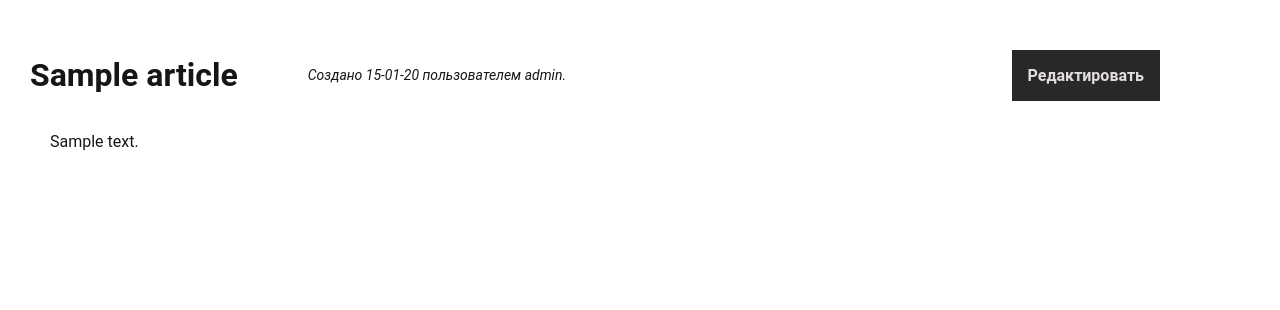
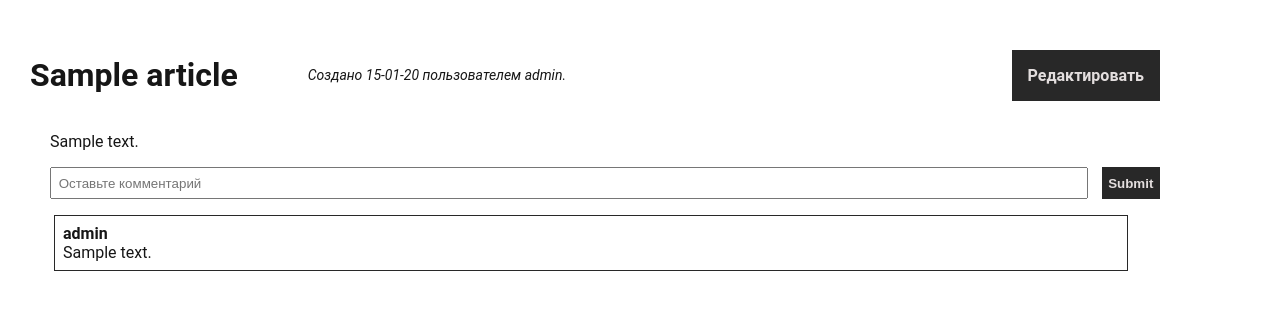
Before and after one commit to NipisAlqizam/simple_flask_blog, a Flask app: page /article/1 in a window 1280 px wide. Shown: the part 51-361 px from the top of the page. Run offline with Flask 2, Linux system fonts and the light colour scheme; the visitor is signed in with stand-in values (Sample User, id 1); data comes from the database, SQL or seed files in the repository; tables that the repository leaves empty hold one stand-in row (values such as "Sample post").

Commit message:
Added front-end comments part.

```diff
--- a/app.py
+++ b/app.py
@@ -123,12 +123,16 @@ def article(id):
     if article == None:
         abort(404)
     created_date = article.created.strftime('%d-%m-%y')
-    return render_template('article.html', title=article.title, text=db.markdown_to_html(article.text), date=created_date, author=article.author.username, id=article.id)
+    print(session.get('username'))
+    comments = db.get_comments(id)
+    no_comments = len(comments) == 0
+    return render_template('article.html', title=article.title, text=db.markdown_to_html(article.text),
+    date=created_date, author=article.author.username, id=article.id, comments=comments, no_comments=no_comments)
 
 
 @app.route('/comment/<id>', methods=['POST'])
 def comment(id):
-    db.create_comment(session['username'],id,request.form['comment'])
+    db.create_comment(session['username'], id, request.form['comment'])
     return redirect(url_for('article', id=id))
 
 
--- /dev/null
+++ b/static/comments.css
@@ -0,0 +1,33 @@
+.comments form {
+    width: auto;
+    display: flex;
+    margin-bottom: 1em;
+  }
+  .comments form input {
+    padding: 0.5em;
+  }
+  .comments input[type="text"] {
+    flex-grow: 1;
+    margin-right: 1em;
+  }
+  .comments input[type="submit"] {
+    background: #282828;
+    border: none;
+    color: #e3dede;
+    font-weight: bold;
+    cursor: pointer;
+  }
+  .comments input[type="submit"]:hover {
+    color: #282828;
+    background: #e3dede;
+  }
+  .comment {
+    margin-left: 0.25em;
+    margin-right: 2em;
+    border: 1px solid #282828;
+    padding: 0.5em;
+    margin-bottom: 1em;
+  }
+  .comment .username {
+    font-weight: bold;
+  }
--- a/templates/article.html
+++ b/templates/article.html
@@ -6,6 +6,7 @@
 
 {% block css %}
   <link rel="stylesheet" href="{{url_for('static', filename='article.css')}}">
+  <link rel="stylesheet" href="{{url_for('static', filename='comments.css')}}">
 {% endblock %}
 
 {% block content %}
@@ -19,4 +20,25 @@
   {% endif %}
 </div>
 <article>{{text}}</article>
+<div class="comments">
+  {% if session.get('username') != None %}
+    <form action="/comment/{{id}}" method="post">
+      <input type="text" name="comment" id="comment_text" placeholder="Оставьте комментарий">
+      <input type="submit">
+    </form>
+  {% endif %}
+  {% if no_comments %}
+    <div class="comment">
+      Sorry, no comments.
+    </div>
+  {% endif %}
+  {% for comment in comments %}
+  <div class="comment">
+    <div class="username">{{comment.user.username}}</div>
+    <div class="comment_text">
+      {{comment.text}}
+    </div>
+  </div>
+  {% endfor %}
+</div>
 {% endblock %}
```
